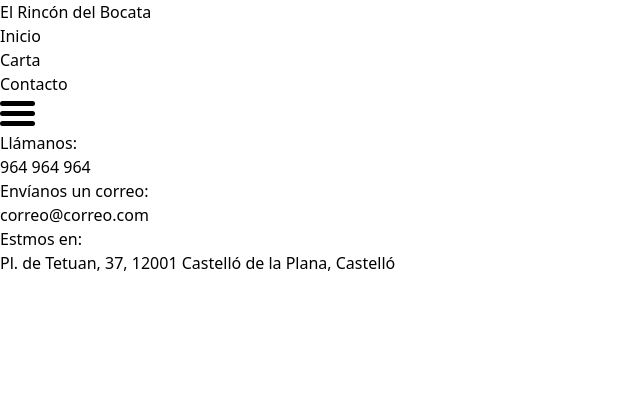
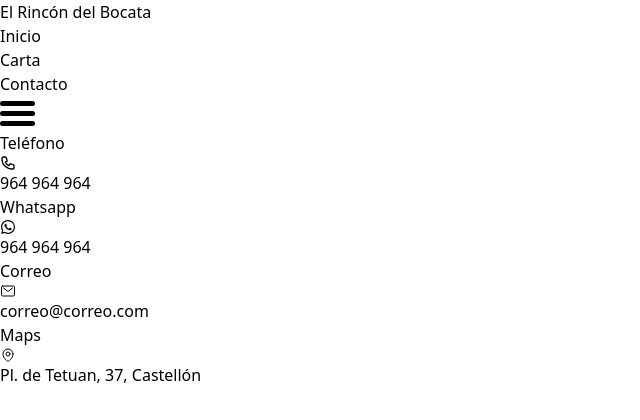
Before and after one commit to ssoare/vite-react, a React (Vite) app: page /contacto in a window 1280 px wide. Shown: the top 420 px of the page, without its empty margins (0-640 px from the left). Built offline with nearby package versions, Linux system fonts and the light colour scheme.

Commit message:
add icons to contact

```diff
--- a/package.json
+++ b/package.json
@@ -12,6 +12,7 @@
   "dependencies": {
     "react": "^18.2.0",
     "react-dom": "^18.2.0",
+    "react-icons": "^5.0.1",
     "react-router-dom": "^6.22.3"
   },
   "devDependencies": {
--- a/src/pages/Contacto.jsx
+++ b/src/pages/Contacto.jsx
@@ -1,28 +1,38 @@
 import '../css/contacto.css'
+import { IoLogoWhatsapp } from "react-icons/io5";
+import { HiOutlinePhone } from "react-icons/hi";
+import { IoMailOutline } from "react-icons/io5";
+import { HiOutlineMapPin } from "react-icons/hi2";
 
 function Contacto() {
     return(
         <>
             <section id='contacto'
                     className="grid items-center justify-center text-center
-                            lg:gap-20 lg:mx-20 lg:grid lg:grid-cols-3">
+                            lg:gap-4 lg:mx-20 lg:grid lg:grid-cols-2">
                 <article className="border-b-2 py-12 mx-4
                                     lg:border-y-2">
-                    <h2 className='text-3xl mb-4'>Llámanos: </h2>
-                    <a className="text-blue-500 p-4 text-lg font-semibold"
-                        href="tel:+34964964964">964 964 964</a>
+                    <h2 className='text-3xl mb-4'>Teléfono</h2>
+                    <a className="text-blue-500 p-4 text-lg font-semibold flex items-center gap-4 justify-center"
+                        href="tel:+34964964964"><HiOutlinePhone className='size-6 text-black' /> 964 964 964</a>
+                </article>
+                <article className="py-12 mx-4
+                                    lg:border-y-2">
+                    <h2 className='text-3xl mb-4'>Whatsapp</h2>
+                    <a className="text-blue-500 p-4 text-lg font-semibold flex items-center gap-4 justify-center"
+                        href="whatsapp:+34964964964"><IoLogoWhatsapp className=' fill-green-500 size-6' /> 964 964 964</a>
                 </article>
                 <article className="border-b-2 py-12 mx-4
                                     lg:border-y-2">
-                    <h2 className='text-3xl mb-4'>Envíanos un correo:</h2>
-                    <a className="text-blue-500 p-4 text-lg font-semibold"
-                        href="mailto:correo@correo.com">correo@correo.com</a>
+                    <h2 className='text-3xl mb-4'>Correo</h2>
+                    <a className="text-blue-500 p-4 text-lg font-semibold flex items-center gap-4 justify-center "
+                        href="mailto:correo@correo.com"> <IoMailOutline className='size-6 text-black' /> correo@correo.com</a>
                 </article>
                 <article className="py-12 mx-4
                                     lg:border-y-2">
-                    <h2 className='text-3xl mb-4'>Estmos en:</h2>
-                    <a className="text-blue-500 p-4 text-lg font-semibold"
-                        href="https://maps.app.goo.gl/dLZjSYj1CSbLducL7">Pl. de Tetuan, 37, 12001 Castelló de la Plana, Castelló</a>
+                    <h2 className='text-3xl mb-4'>Maps</h2>
+                    <a className="text-blue-500 p-4 text-lg font-semibold flex items-center gap-4 justify-center"
+                        href="https://maps.app.goo.gl/dLZjSYj1CSbLducL7"><HiOutlineMapPin className='size-6 text-black' />Pl. de Tetuan, 37, Castellón</a>
                 </article>
             </section>
         </>
```
Also changed, not shown: 1 other file (tests, documents, lock files or other folders).
